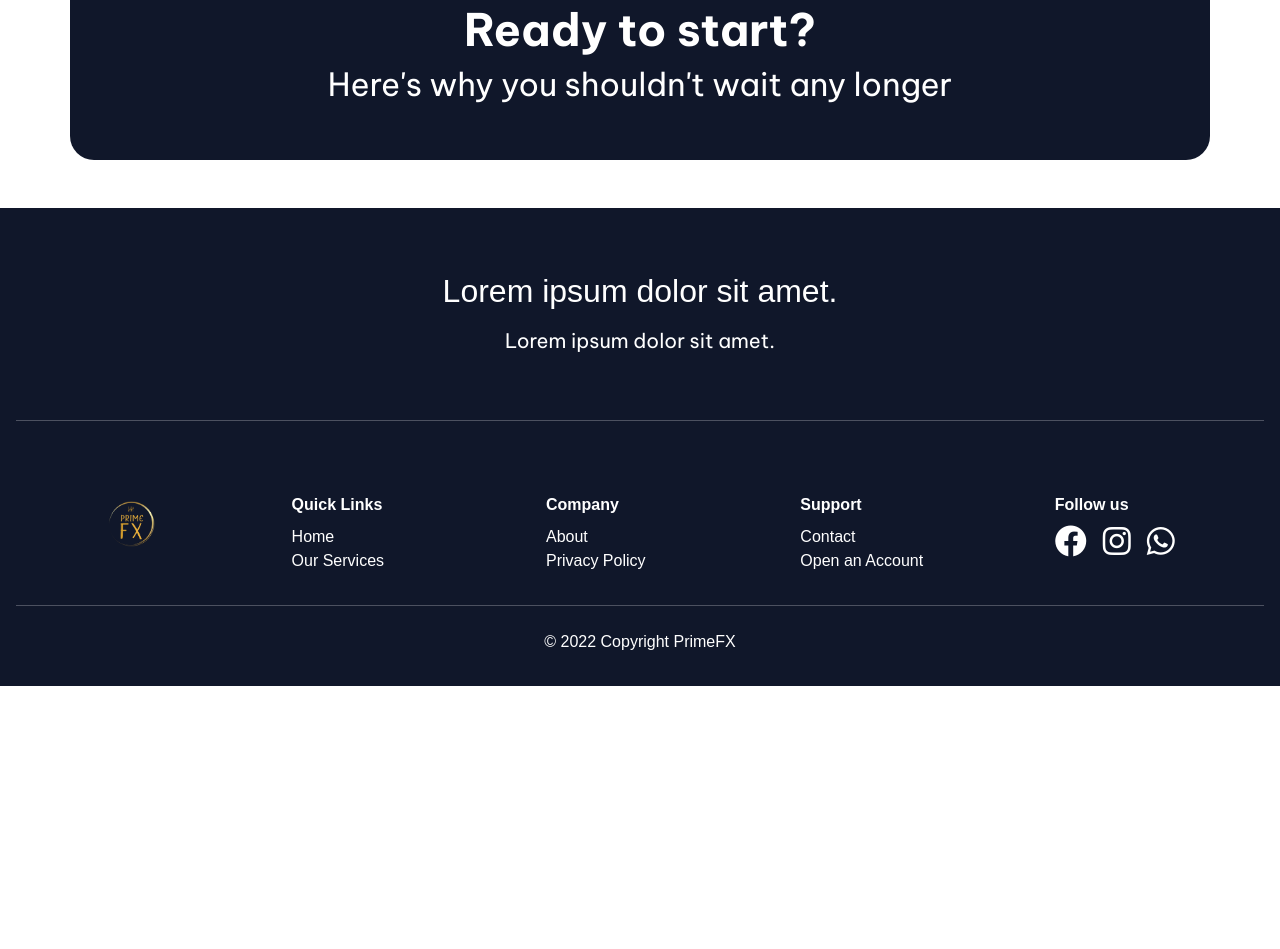
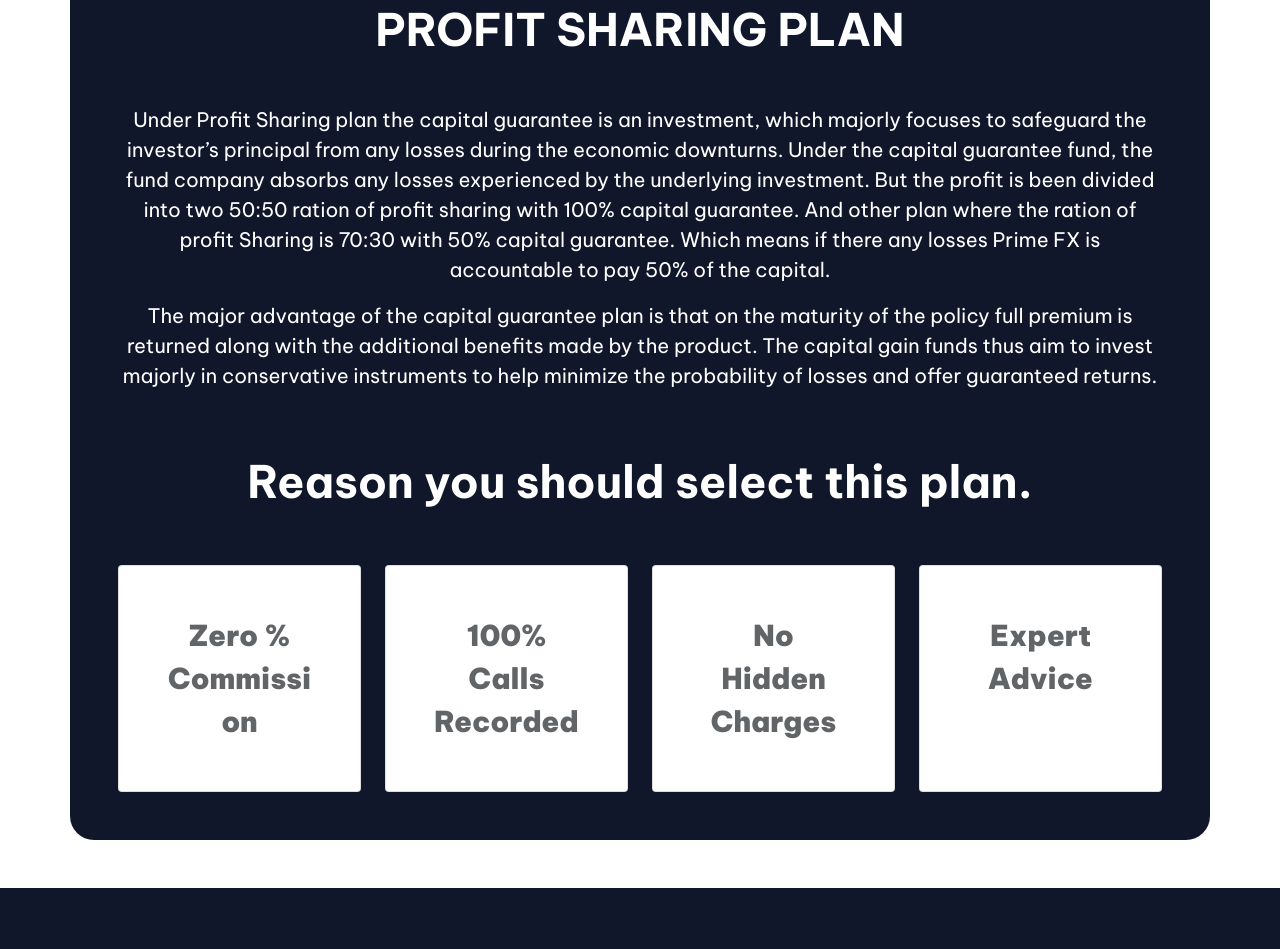
Before and after one commit to jscoderboy/PrimeFx, a plain HTML site: page services.html in a window 1280 px wide. Shown: the part 892-1841 px from the top of the page. Before the commit the page ends 1578 px from the top, so only its background shows below. Drawn offline with nearby package versions, Linux system fonts and the light colour scheme.

Commit message:
added new section in services page

```diff
--- a/css/style.css
+++ b/css/style.css
@@ -90,6 +90,14 @@ body{
     color:#ffffff;
 }
 
+/* #-services pages */
+.card span{
+    font-size:1.8rem;
+    font-family: 'Be Vietnam Pro', sans-serif;
+    font-weight: 900;
+    opacity: 0.7;
+}
+
 /* footer */
 footer{
     background-color: #10172a;
--- a/services.html
+++ b/services.html
@@ -83,11 +83,45 @@
     </section>
 <section class="section-2 py-5">
 <div class="container p-5 text-center">
-  <h2 class="secondary-heading">Ready to start?</h2>
-  <h3 class="sub-heading">Here's why you shouldn't wait any longer</h3>
+  <h2 class="secondary-heading mb-5">PROFIT SHARING PLAN</h2>
+  <!-- <h3 class="sub-heading">Here's why you shouldn't wait any longer</h3> -->
+  <p class="lead">Under Profit Sharing plan  the capital guarantee is an investment, which majorly focuses to safeguard the investor’s principal from any losses during the economic downturns. Under the capital guarantee fund, the fund company absorbs any losses experienced by the underlying investment. But the profit is been divided into two 50:50 ration of  profit sharing with 100% capital guarantee.
+    And other plan where the ration of profit Sharing is 70:30 with 50% capital guarantee. Which means if there any losses Prime FX is accountable to pay 50% of the capital.
+    </p>
+    <p class="lead">The major advantage of the capital guarantee plan is that on the maturity of the policy full premium is returned along with the additional benefits made by the product. The capital gain funds thus aim to invest majorly in conservative instruments to help minimize the probability of losses and offer guaranteed returns.</p>
+    <h2 class="secondary-heading text-center py-5">Reason you should select this plan.</h2>
+    <div class="row">
+      <div class="col-md-3">
+        <div class="card h-100 p-5">
+          <div class="card-text text-dark">
+            <span>Zero % Commission</span>
+          </div>
+        </div>
+      </div>
+      <div class="col-md-3">
+        <div class="card h-100 p-5">
+          <div class="card-text text-dark">
+            <span>100% Calls Recorded</span>
+          </div>
+        </div>
+      </div>
+      <div class="col-md-3">
+        <div class="card h-100 p-5">
+          <div class="card-text text-dark">
+            <span>No Hidden Charges</span>
+          </div>
+        </div>
+      </div>
+      <div class="col-md-3">
+        <div class="card h-100 p-5">
+          <div class="card-text text-dark">
+            <span>Expert Advice</span>
+          </div>
+        </div>
+      </div>
+    </div>
 </div>
 </section>
-
 
 
 
```
